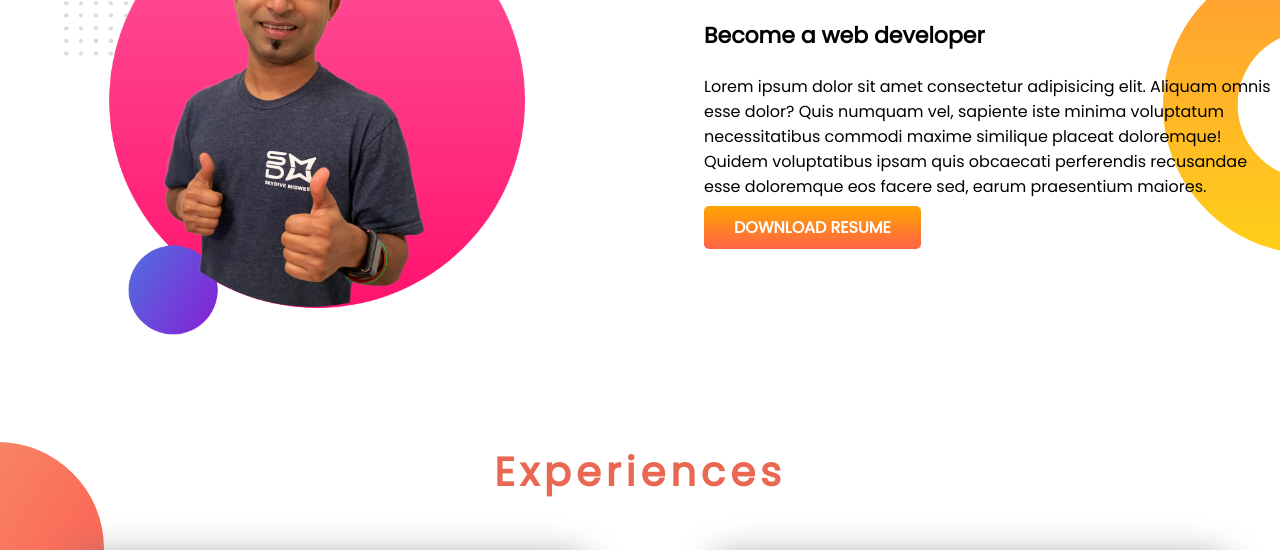
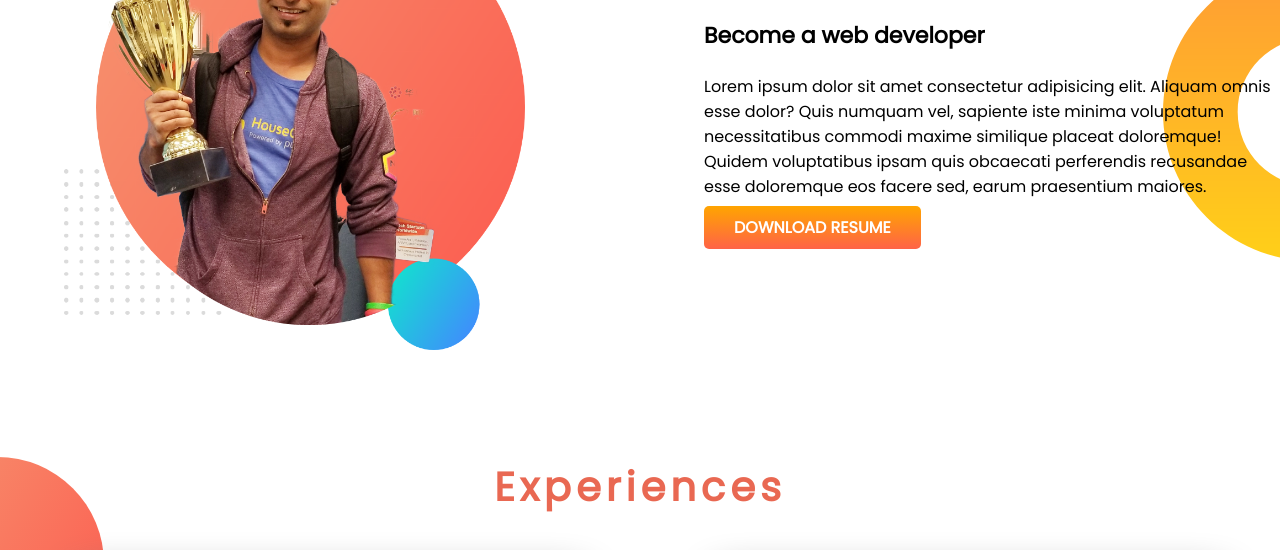
Before and after one commit to MozafforOki/developer-portfolio, a plain HTML site: page index.html in a window 1280 px wide. Shown: the part 759-1309 px from the top of the page. Drawn offline with Linux system fonts and the light colour scheme.

Commit message:
images added

```diff
--- a/index.html
+++ b/index.html
@@ -27,7 +27,7 @@
     </section>
     <section class="Dream-Big-section flexiable-container">
         <div class="half-width">
-            <img src="/images/jhankar2.png" alt="">
+            <img src="/images/jhankar.png" alt="">
         </div>
         <div class="half-width">
             <h1>Dream Big</h1>
```
